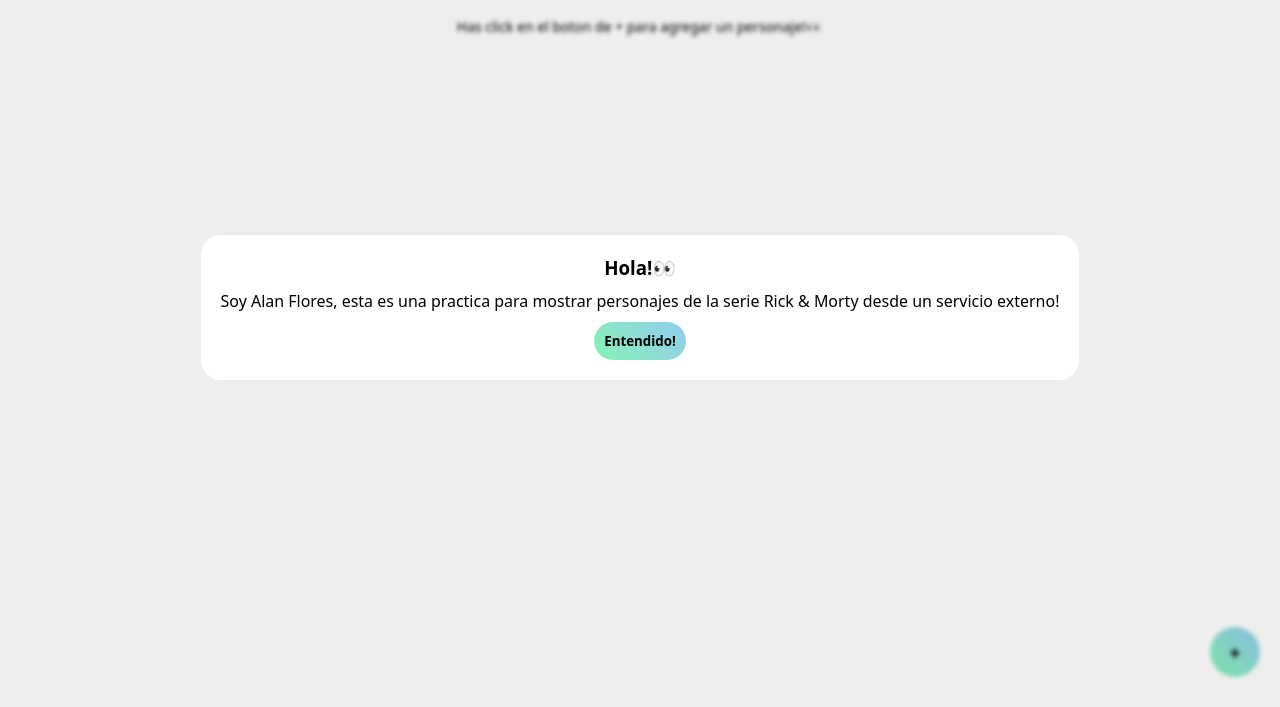
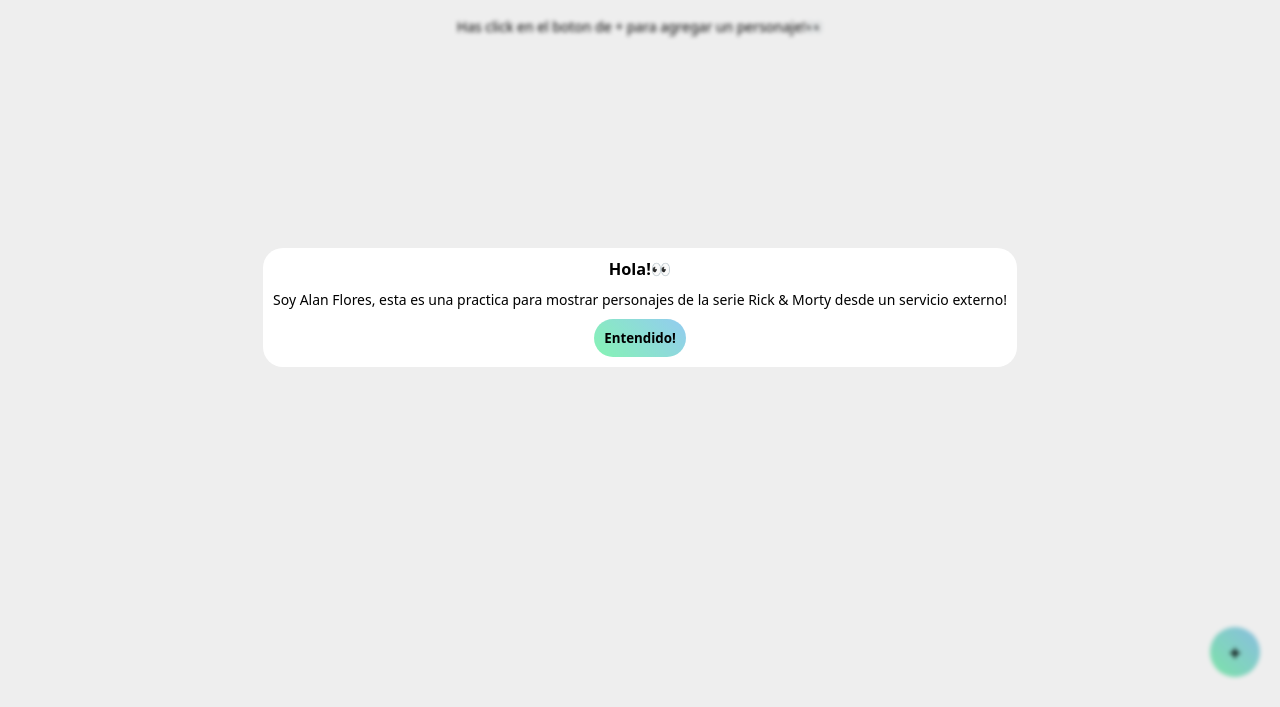
Before and after one commit to AlanF20/fetchingTest, a website with bundled scripts: page index.html in a window 1280 px wide. Both pictures are taken after a click on the icon 1001 px from the left and 44 px from the top of the page. Shown: the part 93-800 px from the top of the page. Built offline with nearby package versions, Linux system fonts and the light colour scheme.

Commit message:
add: the style of the sun icon

```diff
--- a/app/assets/style.css
+++ b/app/assets/style.css
@@ -15,6 +15,7 @@ body {
   flex-direction: column;
   gap: 20px;
 }
+
 .add {
   align-self: flex-end;
   position: fixed;
@@ -64,7 +65,9 @@ body {
   justify-content: space-between;
   align-items: center;
 }
-
+.bx-sun{
+  display: none;
+}
 .header__nav-logo {
   width: 70%;
   display: flex;
@@ -104,12 +107,13 @@ body {
 }
 .modal,
 .modal2 {
+
   justify-content: center;
   align-items: center;
   flex-direction: column;
-  padding: 20px;
+  padding: 10px;
   gap: 10px;
-  font-size: 1.6rem;
+  font-size: 1.4rem;
   border: none;
   position: fixed;
   margin: auto;
```
